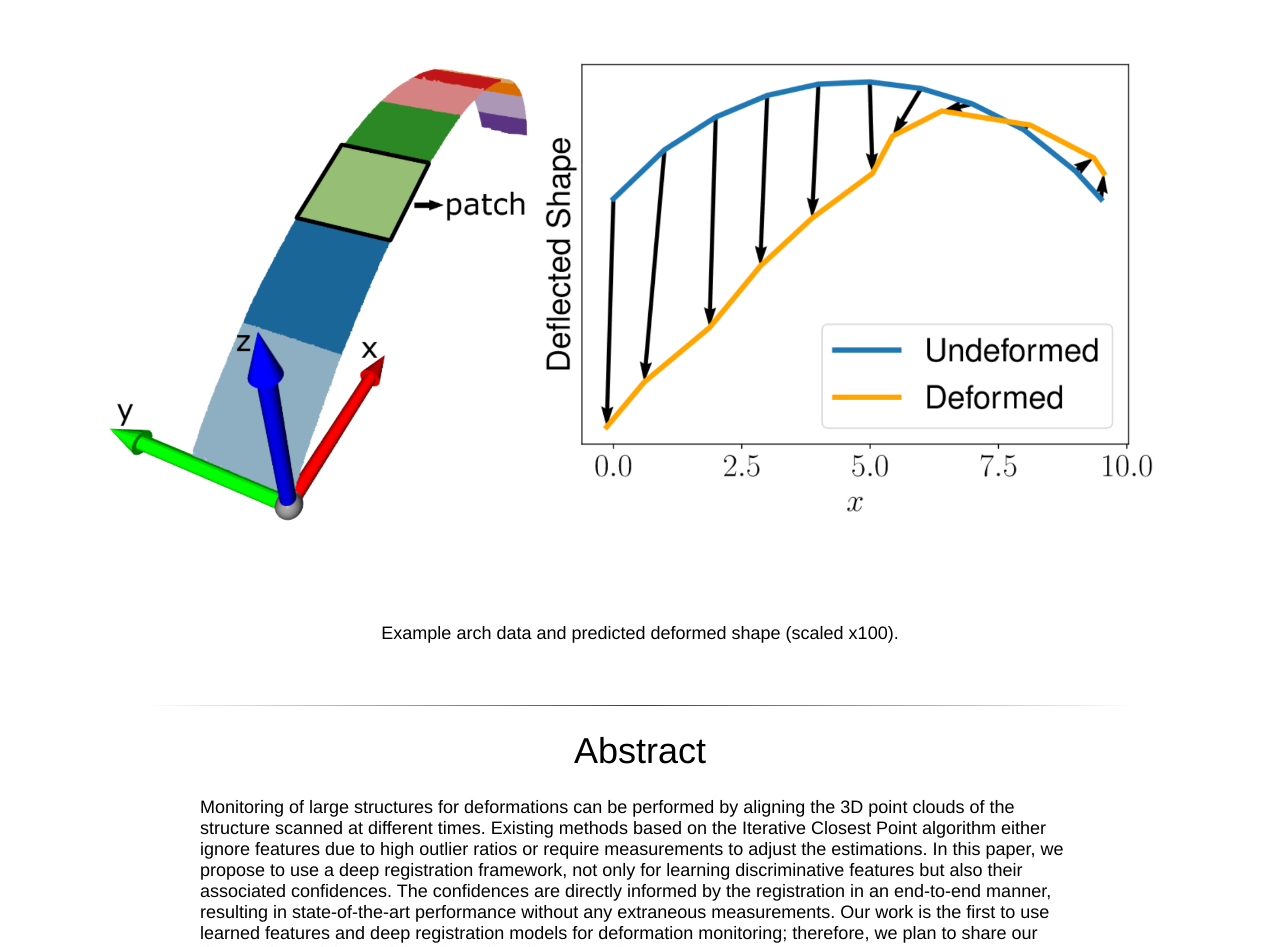
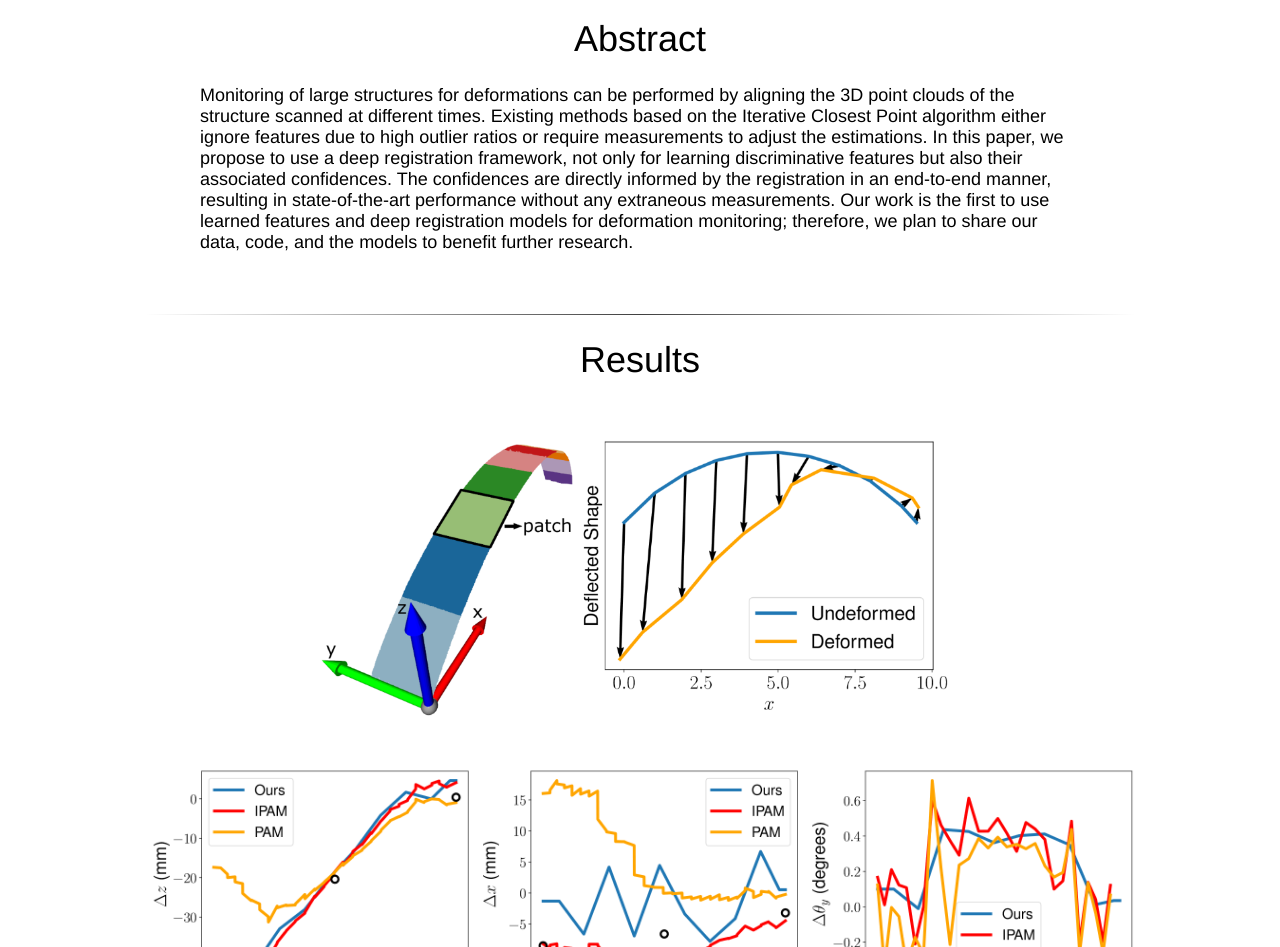
Before and after one commit to KUIS-AI/struct-health, a plain HTML site: page index.html in a window 1280 px wide. Shown: the part 289-1236 px from the top of the page. Drawn offline with Linux system fonts and the light colour scheme; a script that the page names is missing.

Commit message:
Changed result figure location

```diff
--- a/index.html
+++ b/index.html
@@ -78,16 +78,6 @@
 
   <hr>
 
-    <img style="width: 100%;" src="./resources/teaser_patch.png" alt="Arch and deflected shape."/> <br><br>
-    <br>
-    <br>
-    <p style="width: 80%;text-align:center;">
-        Example arch data and predicted deformed shape (scaled x100).
-    </p>
-
-    <br><br>
-    <hr>
-
     <h1>Abstract</h1>
     <p style="width: 80%;">
       Monitoring of large structures for deformations can be
@@ -118,6 +108,7 @@
     <hr> -->
 
     <h1>Results</h1>
+    <img style="width: 60%;" src="./resources/teaser_patch.png" alt="Arch and deflected shape."/> <br><br>
     <img style="width: 100%;" src="./resources/results_3plot.png"
          alt="Results figure"/>
     <br><br>
```
